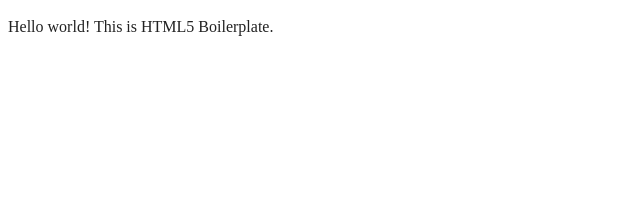
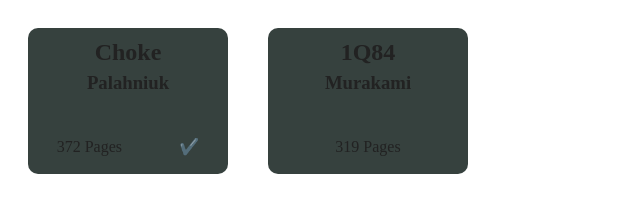
Before and after one commit to JustKaoS/odin-library, a website built with webpack: page index.html in a window 1280 px wide. Shown: the whole page, without its empty margins (0-640 px from the left). Built offline with nearby package versions, Linux system fonts and the light colour scheme.

Commit message:
added display cards

```diff
--- a/css/style.css
+++ b/css/style.css
@@ -83,6 +83,72 @@
 /* ==========================================================================
    Author's custom styles
    ========================================================================== */
+
+.body {
+  color: #f7f7ff;
+  background-color: #5d5e60;
+}
+.container {
+  display: flex;
+  max-width: 1200px;
+  justify-content: flex-start;
+
+}
+
+.card {
+  background-color: #36413e;
+  display: flex;
+  flex-flow: column;
+  justify-content: space-between;
+  width: 200px;
+  align-items: center;
+  margin: 20px;
+  border-radius: 10px;
+}
+
+.card-header {
+display: flex;
+flex-flow: column;
+align-items: center;
+max-height: 30%;
+}
+
+.card-header h3 {
+  padding-top: 0;
+  margin-top: 0;
+  padding-bottom: 5px;
+
+}
+
+.card-header h2 {
+  padding: 0;
+  margin-top: 8px;
+  margin-bottom: 0;
+}
+
+.card-body {
+
+}
+
+.card-footer {
+  width: 100%;
+  display: flex;
+  justify-content: space-around;
+
+}
+
+.hasRead {
+  color: green;
+}
+
+
+
+
+
+
+
+
+
 
 /* ==========================================================================
    Helper classes
@@ -172,9 +238,9 @@
 }
 
 @media print,
-  (-webkit-min-device-pixel-ratio: 1.25),
-  (min-resolution: 1.25dppx),
-  (min-resolution: 120dpi) {
+(-webkit-min-device-pixel-ratio: 1.25),
+(min-resolution: 1.25dppx),
+(min-resolution: 120dpi) {
   /* Style adjustments for high resolution devices */
 }
 
@@ -185,6 +251,7 @@
    ========================================================================== */
 
 @media print {
+
   *,
   *::before,
   *::after {
--- a/index.html
+++ b/index.html
@@ -22,9 +22,11 @@
 </head>
 
 <body>
+  <div class="container">
 
-  <!-- Add your site or application content here -->
-  <p>Hello world! This is HTML5 Boilerplate.</p>
+  </div>
+
+
   <script src="js/app.js"></script>
 
 </body>
--- a/js/app.js
+++ b/js/app.js
@@ -1,28 +1,87 @@
-let flower = {
-    name: "Fuscia",
-    color: "pink",
-    height: 12
-};
+const myLibrary = [
+    {
+        title: 'Choke',
+        author: 'Palahniuk',
+        pages: 372,
+        hasRead: true
+    },
 
-flower.color = "blue";
-
-flower.pollinators = [
-    "bees",
-    "birds",
-    "butterflies"
+    {
+        title: '1Q84',
+        author: 'Murakami',
+        pages: 319,
+        hasRead: false
+    }
 ];
 
-flower.grow = function() {
-if (flower.pollinators.length >= 4)
-    flower.height++;
-};
+function Book(title, author, pages, hasRead) {
+    this.title = title;
+    this.author = author;
+    this.pages = pages;
+    this.hasRead = hasRead;
+}
 
-flower.grow();
-console.log(flower.height + "before");
-
-flower.pollinators.push("humans");
-flower.grow();
+function addBookToLibrary(newBook) {
+    myLibrary.push(newBook);
+}
 
 
 
-console.log(flower.height + "after");
+// Loops through myLibrary and creates a div "card" for each book
+// Would like to add cover images accessing openlibrary api
+function displayBooks() {
+    const container = document.querySelector(".container");
+    for (const book of myLibrary) {
+        const card = document.createElement("div");
+        card.setAttribute("class", "card");
+        container.appendChild(card);
+
+        const cardHeader = document.createElement("div");
+        cardHeader.setAttribute("class", "card-header");
+        card.appendChild(cardHeader);
+
+        const cardFooter = document.createElement("div");
+        cardFooter.setAttribute("class", "card-footer");
+        card.appendChild(cardFooter);
+
+
+        //Loops through each object in myLibrary and displays value of each key
+        for (const [key, value] of Object.entries(book)) {
+
+            if (key === "title") {
+                const bookTitle = document.createElement("h2");
+                bookTitle.setAttribute("class", "title");
+                bookTitle.innerText = value;
+                cardHeader.appendChild(bookTitle);
+
+            } else if (key === "author") {
+                const bookAuthor = document.createElement("h3");
+                bookAuthor.setAttribute("class", "author");
+                bookAuthor.innerText = value;
+                cardHeader.appendChild(bookAuthor);
+
+            } else if (key === "pages") {
+                const bookPages = document.createElement("p");
+                bookPages.setAttribute("class", "pages");
+                bookPages.innerText = value + " Pages";
+                cardFooter.appendChild(bookPages);
+
+            } else if (book["hasRead"] == true) {
+                const bookHasRead = document.createElement("p");
+                bookHasRead.setAttribute("class", "hasRead");
+                cardFooter.appendChild(bookHasRead);
+                bookHasRead.innerText = "✔️"
+            }
+        }
+    }
+
+}
+
+
+displayBooks();
+
+
+// const warbreaker = new Book('Warbreaker', 'Sanderson', 592, 'Yes');
+// myLibrary.push(warbreaker);
+
+// console.log(myLibrary)
```
